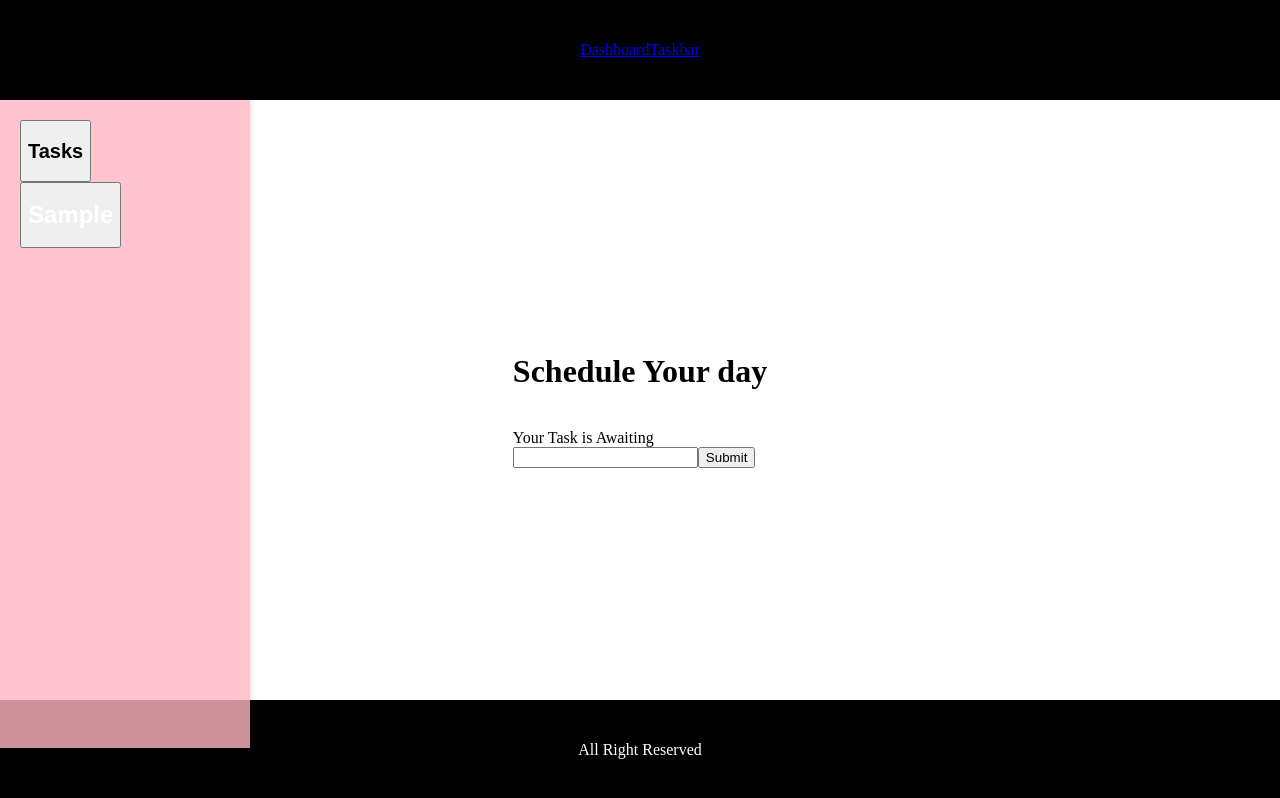
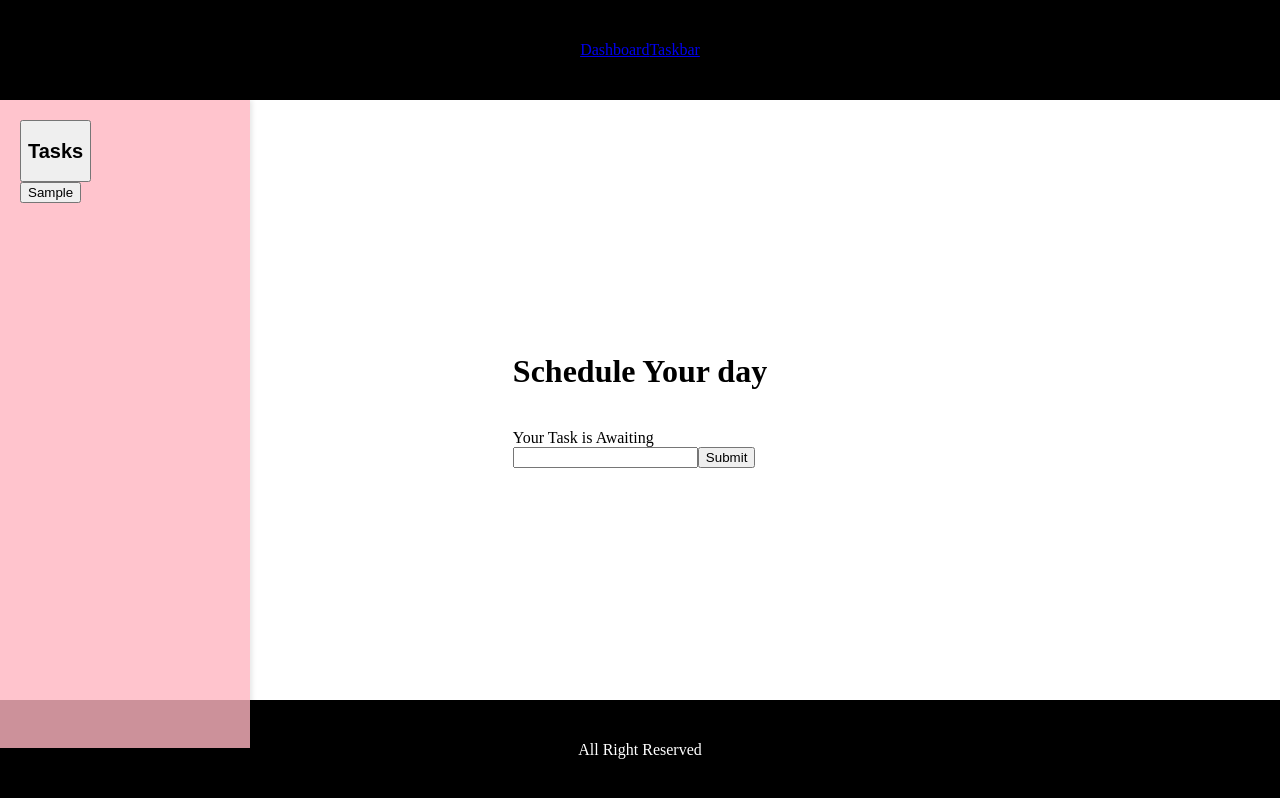
Before and after one commit to MuhammadADil9/management, a React (Vite) app: page /dashboard in a window 1280 px wide. Both pictures are taken after typing "Sample" into the empty fields and a click on the button "Submit". Built offline with nearby package versions, Linux system fonts and the light colour scheme; no server answers.

Commit message:
converted from simple array to array of objects

```diff
--- a/src/components/Dashboard.jsx
+++ b/src/components/Dashboard.jsx
@@ -1,39 +1,30 @@
 import { Outlet } from "react-router-dom";
 import Taskbar from "./Taskbar";
-import { useState,createContext,useRef } from "react";
-
-
+import { useState, createContext, useRef, useEffect } from "react";
 
 //const TaskContext = createContext();
 
 function DashBoard() {
-
-  // const [task, SetTask] = useState("");
-  const [taskArr, settaskArr] = useState([])
-  const inpVal = useRef("")
+  const [taskArray, settaskArray] = useState([]);
+  const inpVal = useRef("");
 
   const addTask = () => {
-    let val = inpVal.current.value
-    settaskArr([...taskArr, val]);
+    let value = inpVal.current.value;
+    if (value) {
+      console.log("Input Value :- ", value);
+      const newTaskObject = { [value]: [] }; // Each key is initialized with an empty array
+      settaskArray([...taskArray, newTaskObject]);
+      inpVal.current.value = "";
+    }
+  };
 
-    fetch("http://localhost:5175/addtask",{
-      method:"POST",
-      headers:{
-        "Content-Type" : "application/Json"
-      },
-      body : JSON.stringify({val}),
-    })
-    .then((response)=>response.json())
-    .then((data)=>console.log(data))
-    .catch((error)=>console.log(error))
-
-    inpVal.current.value = ""
-  };
+  useEffect(() => {
+    console.log("Updated Array:", taskArray);
+  }, [taskArray]); // This useEffect will run whenever 'a' changes
 
   return (
     <>
-        <Taskbar value={taskArr}/>
-
+      <Taskbar value={taskArray} />
 
       <div>
         <h1>Schedule Your day</h1>
@@ -48,4 +39,19 @@ function DashBoard() {
   );
 }
 
-export default DashBoard
+export default DashBoard;
+
+// fetch("http://localhost:5175/addtask",{
+//   method:"POST",
+//   headers:{
+//     "Content-Type" : "application/Json"
+//   },
+//   body : JSON.stringify({val}),
+// })
+// .then((response)=>response.json())
+// .then((data)=>console.log(data))
+// .catch((error)=>console.log(error))
+
+// settaskArray([{ val: [] }]);
+// console.log("New Object",newTaskObject);
+// console.log("Array Task",taskArray);
--- a/src/components/Taskbar.jsx
+++ b/src/components/Taskbar.jsx
@@ -1,13 +1,11 @@
-import { Outlet, useNavigate, Link } from "react-router-dom";
+import { useState, useEffect } from "react";
+import { useNavigate } from "react-router-dom";
+import React from "react";
 import "../assets/style.css";
-import { useState, useEffect, useContext } from "react";
-// import { TaskContext } from "./Dashboard";
 
-
-function Taskbar({value}) {
-  // const taskArr = useContext(TaskContext);
+const Taskbar = React.memo(({ value }) => {
   const [importedTasks, setImportedTask] = useState([]);
-  const navigation = useNavigate();
+  const navigate = useNavigate();
 
   useEffect(() => {
     setImportedTask(value);
@@ -16,27 +14,27 @@ function Taskbar({value}) {
   return (
     <>
       <div className="sidebar">
-        <button onClick={()=>{
-          navigation("dashboard")
-        }} >
+        <button onClick={() => navigate("/dashboard")}>
           <h2>Tasks</h2>
         </button>
         <div>
-          {importedTasks.map((iteratedElem, index) => (
-            <div key={index}>
-              <button
-                onClick={() => {
-                  navigation(`/dashboard/${iteratedElem}`);
-                }}
-              >
-                <h1>{importedTasks}</h1>
-              </button>
-            </div>
+          {importedTasks.map((indexedKey,index)=>(
+            <button key={index} onClick={()=>{navigate(`/dashboard/${Object.keys(indexedKey)}`)}} >
+              {Object.keys(indexedKey)}
+            </button>
           ))}
         </div>
       </div>
     </>
   );
-}
+});
 
 export default Taskbar;
+
+// {importedTasks.map((iteratedElem, index) => (
+//   Object.keys(iteratedElem).map((key) => (
+//     <button key={index} onClick={() => navigate(`/dashboard/${key}`)} id={key}>
+//       <h1>{key}</h1>
+//     </button>
+//   ))
+// ))}
--- a/src/main.jsx
+++ b/src/main.jsx
@@ -4,9 +4,7 @@ import { BrowserRouter } from 'react-router-dom';
 import App from './App.jsx';
 
 ReactDOM.createRoot(document.getElementById('root')).render(
-  <React.StrictMode>
     <BrowserRouter>
       <App />
     </BrowserRouter>
-  </React.StrictMode>
 );
```
